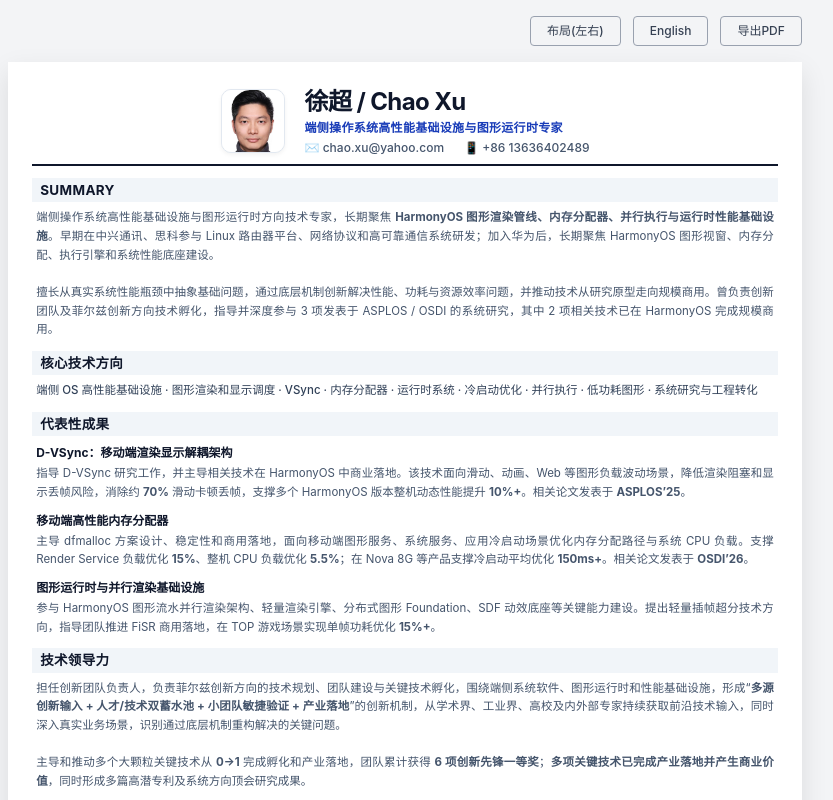
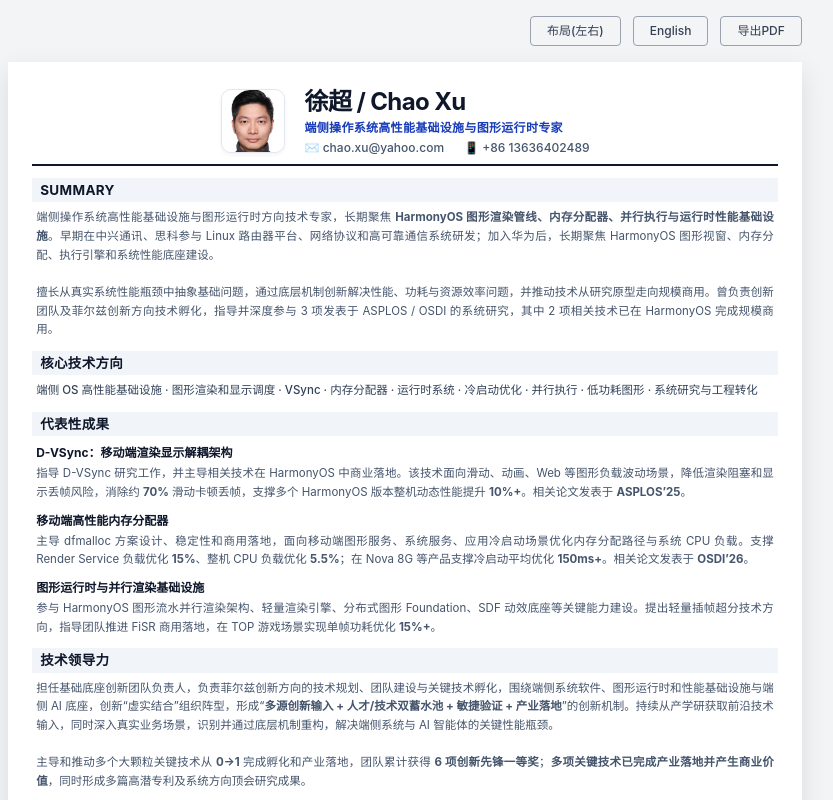
Before and after one commit to chaov/chaov.github.io, a plain HTML site: page index.html in a window 1280 px wide. Shown: the top 800 px of the page, without its empty margins (235-1068 px from the left). Drawn offline with nearby package versions, Linux system fonts and the light colour scheme.

Commit message:
Update leadership description in index.html

```diff
--- a/index.html
+++ b/index.html
@@ -156,7 +156,7 @@
                     }
                 ],
                 leadershipTitle: "技术领导力",
-                leadership: "担任创新团队负责人，负责菲尔兹创新方向的技术规划、团队建设与关键技术孵化，围绕端侧系统软件、图形运行时和性能基础设施，形成“<strong>多源创新输入 + 人才/技术双蓄水池 + 小团队敏捷验证 + 产业落地</strong>”的创新机制，从学术界、工业界、高校及内外部专家持续获取前沿技术输入，同时深入真实业务场景，识别通过底层机制重构解决的关键问题。<br><br>主导和推动多个大颗粒关键技术从 <strong>0→1</strong> 完成孵化和产业落地，团队累计获得 <strong>6 项创新先锋一等奖</strong>；<strong>多项关键技术已完成产业落地并产生商业价值</strong>，同时形成多篇高潜专利及系统方向顶会研究成果。",
+                leadership: "担任基础底座创新团队负责人，负责菲尔兹创新方向的技术规划、团队建设与关键技术孵化，围绕端侧系统软件、图形运行时和性能基础设施与端侧 AI 底座，创新“虚实结合”组织阵型，形成“<strong>多源创新输入 + 人才/技术双蓄水池 + 敏捷验证 + 产业落地</strong>”的创新机制。持续从产学研获取前沿技术输入，同时深入真实业务场景，识别并通过底层机制重构，解决端侧系统与 AI 智能体的关键性能瓶颈。<br><br>主导和推动多个大颗粒关键技术从 <strong>0→1</strong> 完成孵化和产业落地，团队累计获得 <strong>6 项创新先锋一等奖</strong>；<strong>多项关键技术已完成产业落地并产生商业价值</strong>，同时形成多篇高潜专利及系统方向顶会研究成果。",
                 experienceTitle: "工作经历",
                 experience: [
                     { company: "华为", period: "2018 - 至今", role: "技术专家，HarmonyOS 高性能基础设施方向" },
```
